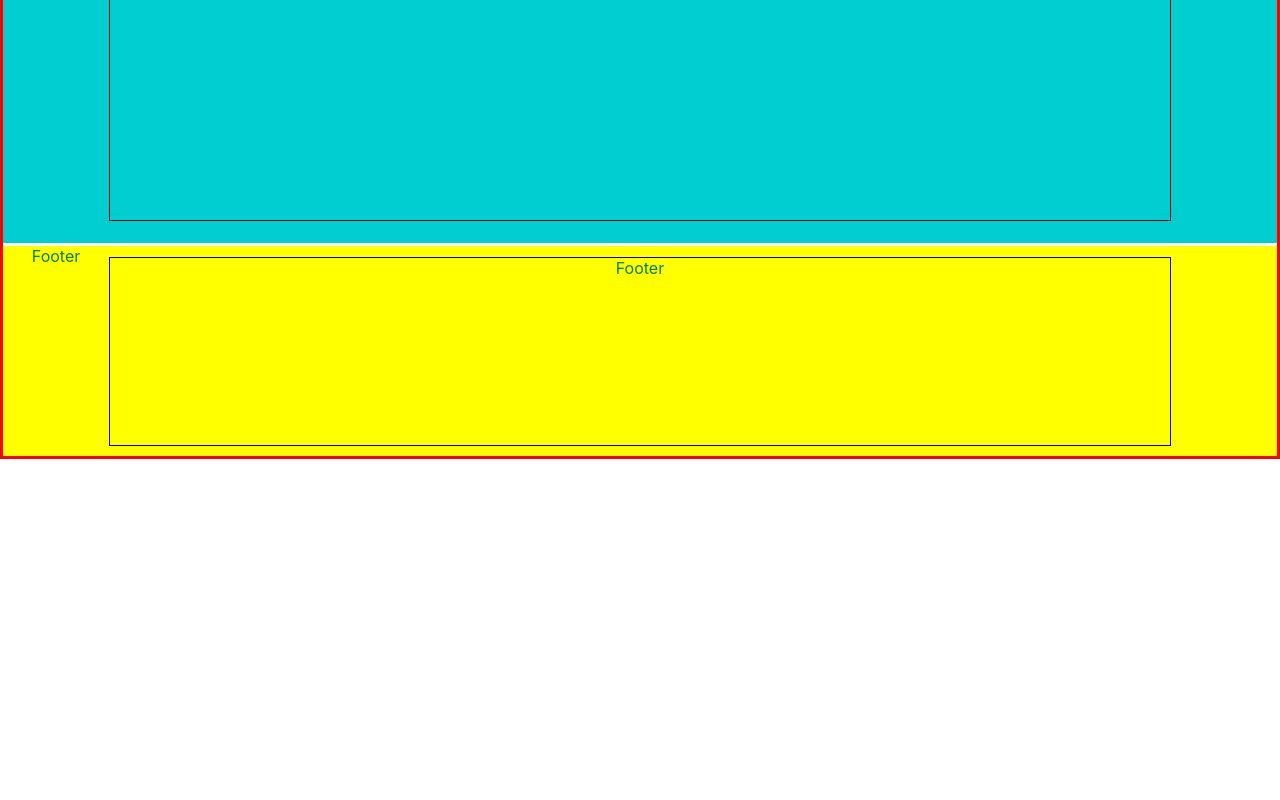
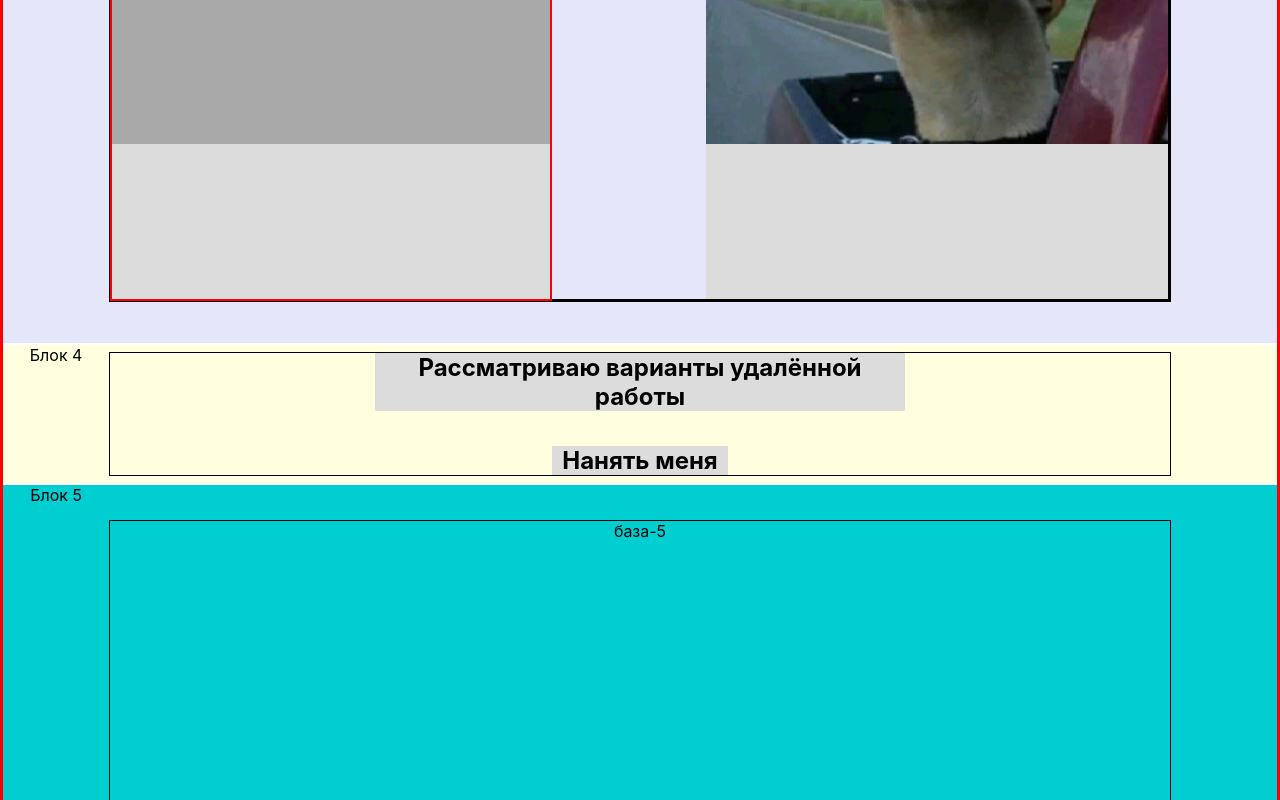
Before and after one commit to zerkalo70/portfolio, a React (Create React App) app: page / in a window 1280 px wide. Shown: the part 1737-2537 px from the top of the page. Before the commit the page ends 2196 px from the top, so only its background shows below. Built offline with nearby package versions, Linux system fonts and the light colour scheme.

Commit message:
made block4

```diff
--- a/src/App.css
+++ b/src/App.css
@@ -5,7 +5,7 @@
 .Parent {
   display: grid;
     grid-template-columns: 1fr;
-    grid-template-rows: 1fr 46fr 5fr;
+    grid-template-rows: 1fr 41fr 5fr;
     grid-template-areas: "H"
     "C"
     "F";
@@ -77,7 +77,7 @@ a:hover {
 .Content {
     display: grid;
     grid-template-columns: 1fr;
-    grid-template-rows: 8fr 9fr 12fr 4fr 10fr;
+    grid-template-rows: 8fr 9fr 12fr 2fr 10fr;
     grid-template-areas: "b1"
     "b2"
     "b3"
@@ -268,7 +268,6 @@ a:hover {
     grid-template-rows: 1fr;
     grid-template-areas: "b32a b32a b32a b32a b32a b32b b32b b32b b32b b32b b32b b32b";
     grid-area: b32;
-    /*border: 1px solid black;*/
 }
 
 .basis32a {
@@ -325,12 +324,32 @@ a:hover {
     ". bas4 bas4 bas4 bas4 bas4 bas4 bas4 bas4 bas4 bas4 ."
     ". . . . . . . . . . . .";
     grid-area: b4;
-    background: chartreuse;
+    background: lightyellow;
 }
 
 .basis4 {
+    display: grid;
+    grid-template-columns: repeat(12, 1fr);
+    grid-template-rows: 1fr 1fr;
+    grid-template-areas: ". . . b41 b41 b41 b41 b41 b41 . . ."
+    ". . . . . b42 b42 . . . . .";
     grid-area: bas4;
     border: 1px solid black;
+}
+.b41 {
+    grid-area: b41;
+    font-size: 150%;
+    font-weight: bold;
+    background: gainsboro;
+    align-self: start;
+}
+
+.b42 {
+    grid-area: b42;
+    font-size: 150%;
+    font-weight: bold;
+    background: gainsboro;
+    align-self: end;
 }
 
 .block-5 {
--- a/src/App.js
+++ b/src/App.js
@@ -18,7 +18,7 @@ const App=()=>{
                     <div className="block-1">Блок 1
                         <div className="basis1">
                             <div className="basis11">
-                                <span>Привет!<br/> Меня зовут Петров Сергей.<br/> Я front-and разработчик.</span>
+                                <span>Привет!<br/> Меня зовут Петров Сергей.<br/> Я front-end разработчик.</span>
                             </div>
                             <div className="basis12"></div>
                         </div>
@@ -70,7 +70,14 @@ const App=()=>{
                         </div>
                     </div>
                     <div className="block-4">Блок 4
-                        <div className="basis4">база-4</div>
+                        <div className="basis4">
+                            <div className="b41">
+                                <span>Рассматриваю варианты удалённой работы</span>
+                            </div>
+                            <div className="b42">
+                                <span>Нанять меня</span>
+                            </div>
+                        </div>
                     </div>
                     <div className="block-5">Блок 5
                         <div className="basis5">база-5</div>
```
